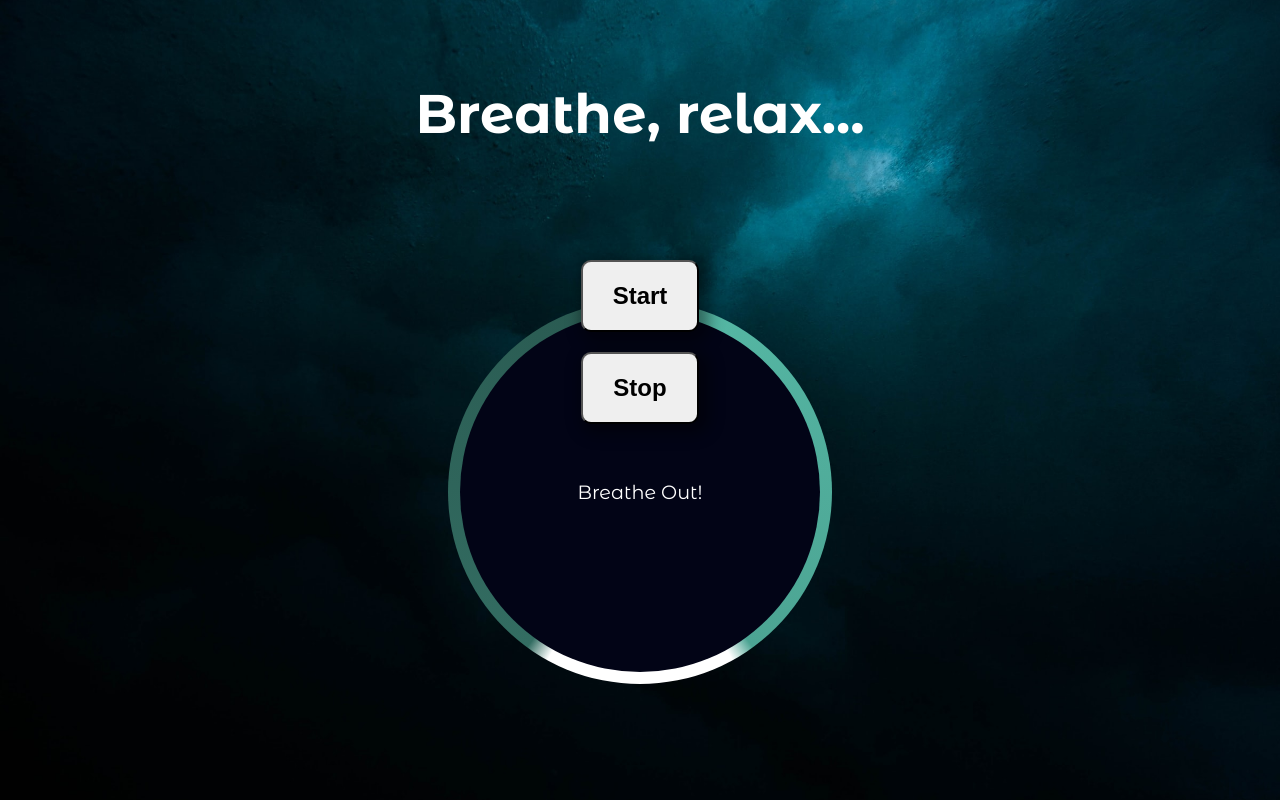
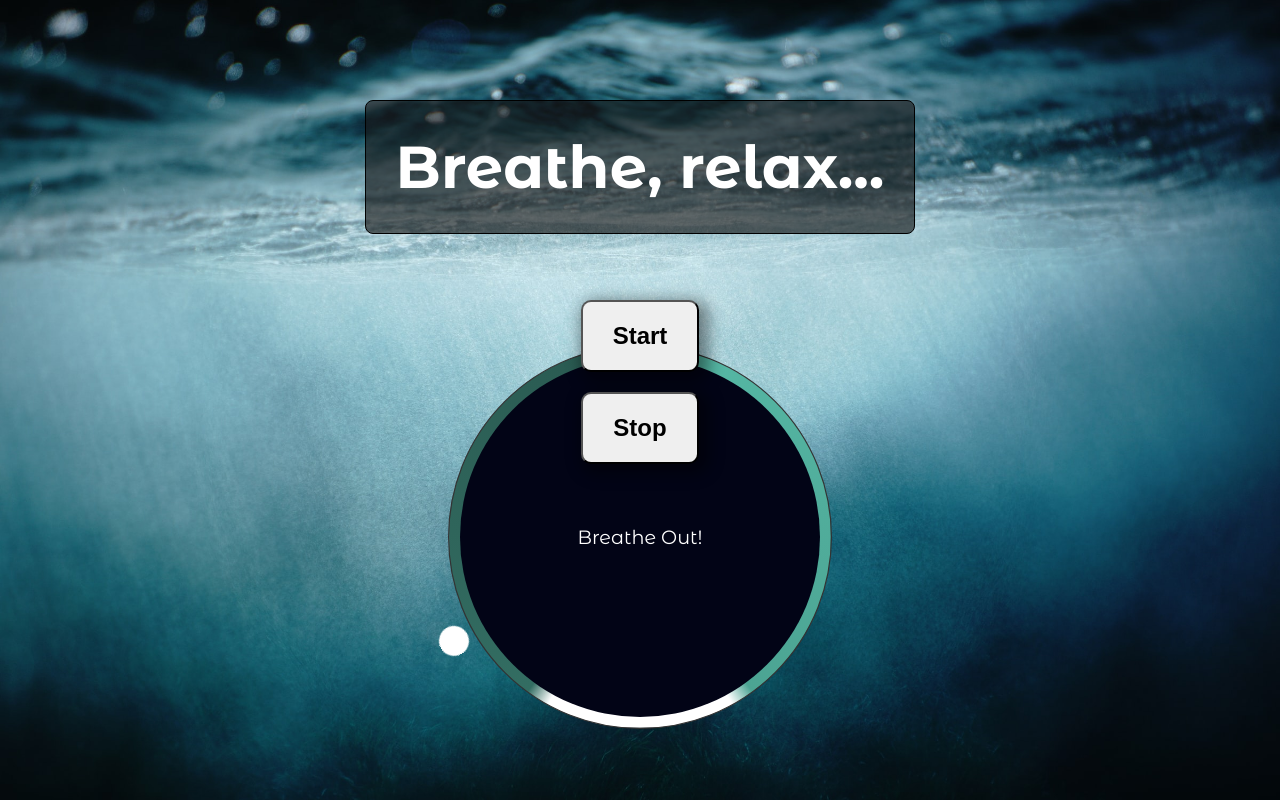
Before and after one commit to pilauria/vanillaSmallWebProjects, a plain HTML site: page relax_app/index.html in a window 1280 px wide. Drawn offline with Linux system fonts and the light colour scheme.

Commit message:
Add notes

```diff
--- a/relax_app/script.js
+++ b/relax_app/script.js
@@ -26,15 +26,18 @@ function breathAnimation() {
   }, breatheTime);
 }
 
+setInterval(breathAnimation, totalTime);
+
+////////////////////////////////////
+// Implementing 'start/stop' buttons
+
 // function stopBreathe() {
 //   text.innerText = 'Breathe In!';
 //   container.className = 'container';
 // }
 
-setInterval(breathAnimation, totalTime);
-
 // start.addEventListener('click', () => {
-//   pointerContainer.className = 'pointer container animation';
+//   pointerContainer.className = 'pointerContainer animation';   <===
 //   breathAnimation();
 //   setInterval(breathAnimation, totalTime);
 // });
--- a/relax_app/style.css
+++ b/relax_app/style.css
@@ -5,7 +5,7 @@
 }
 
 body {
-  background: #023e8a url('./img/jeremy-bishop-G9i_plbfDgk-unsplash.jpg')
+  background: #023e8a url('./img/jonas-allert-ICp-goo2VMI-unsplash.jpg')
     no-repeat center center/ cover;
 
   color: #fff;
@@ -19,8 +19,12 @@ body {
 }
 
 h1 {
-  font-size: 3.4rem;
-  margin-top: 80px;
+  font-size: 3.7rem;
+  margin-top: 100px;
+  padding: 30px;
+  border-radius: 8px;
+  border: 1px solid black;
+  background: rgba(22, 22, 22, 0.63);
 }
 
 .container {
@@ -62,6 +66,7 @@ h1 {
   width: 320px;
   z-index: -2;
   border-radius: 50%;
+  border: 1px solid #333;
   position: absolute;
   top: -10px;
   left: -10px;
@@ -81,17 +86,20 @@ h1 {
   left: 140px;
   width: 20px;
   height: 190px;
-}
-.pointer-container-animation {
   animation: rotate 7.5s linear forwards infinite;
   transform-origin: bottom center;
 }
+
+/* .pointer-container.animation {
+  animation: rotate 7.5s linear forwards infinite;
+  transform-origin: bottom center;
+} */
 
 .start {
   display: flex;
   flex-direction: column;
   position: absolute;
-  top: 250px;
+  top: 290px;
 }
 
 .start-btn {
```
Also changed, not shown: relax_app/img/jonas-allert-ICp-goo2VMI-unsplash.jpg (added), 1 other file.
